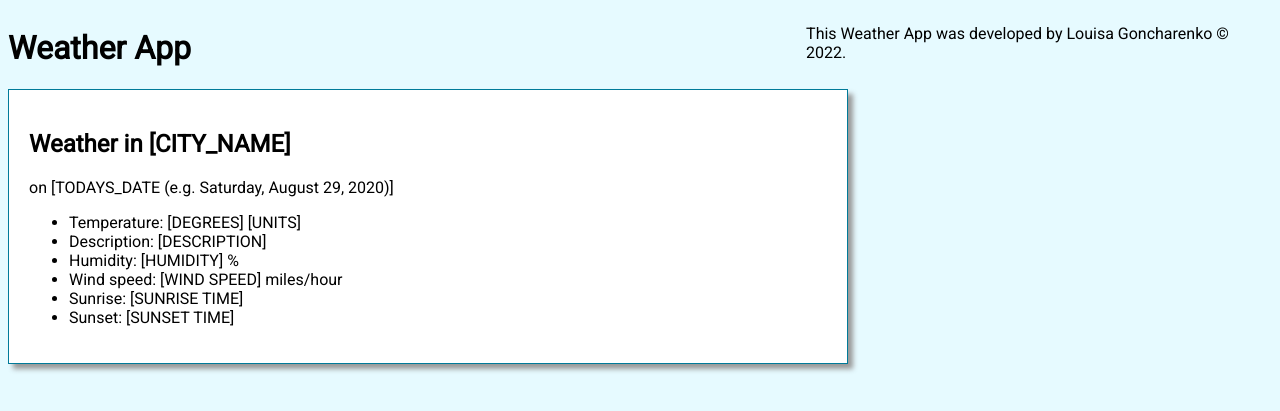
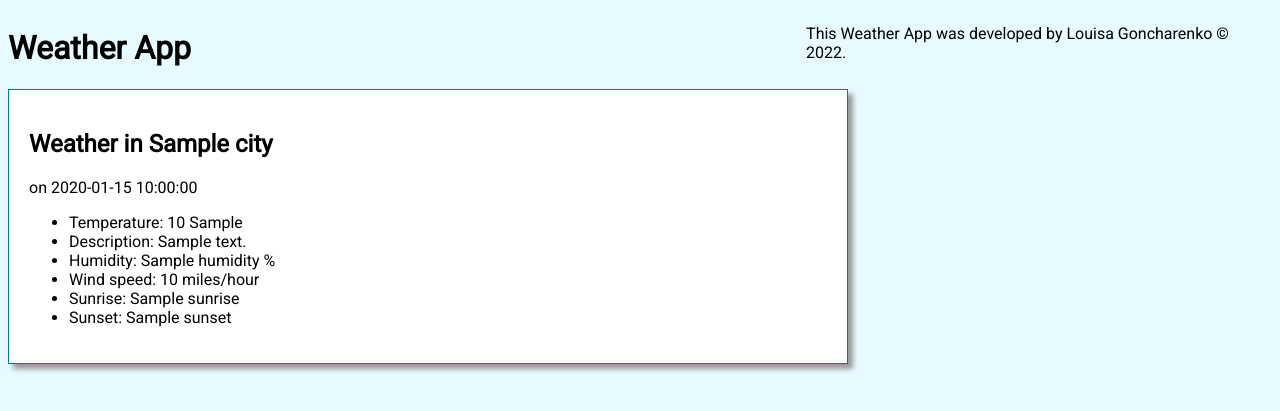
Before and after one commit to lougoncharenko/flask-weather-app, a Flask app: template templates/weatherresults.html in a window 1280 px wide. Shown: the top 411 px of the page. Run offline with Flask 2, Linux system fonts and the light colour scheme; the template is opened without the code that fills it: most values are stand-ins (such as "Sample title", 1, 10 or a date in 2020).

Commit message:
part1 functioning

```diff
--- a/main.py
+++ b/main.py
@@ -1,6 +1,6 @@
 import os
 import requests
-
+import json
 from datetime import datetime, timedelta
 from dotenv import load_dotenv
 from flask import Flask, render_template, request, send_file
@@ -35,23 +35,26 @@ def weather_results():
 
     response = requests.get(f"https://api.openweathermap.org/data/2.5/weather?q={city}&units={unit}&appid={api_key}")
     data = response.json()
-    # print(results)
+
+    date_obj = datetime.now()
+    todays_date = date_obj.strftime('%m / %d / %Y')
+
 
     context = {
-    'date': datetime.now(),
-    'city': data.name,
-    'description': data.weather[0].description,
-    'temp': data.main.temp,
-    'humidity': data.main.humidity,
-    'wind_speed': data.wind.speed,
-    'sunrise': data.sys.sunrise,
-    'sunset': data.sys.sunset,
-    'units_letter': get_letter_for_units(units)
+    'date': todays_date,
+    'city': data,
+    'description': data,
+    'temp': data,
+    'humidity': data,
+    'wind_speed': data,
+    'sunrise': data,
+    'sunset': data,
+    'units_letter': get_letter_for_units(unit)
     }
 
-    return render_template('results.html', **context)
+    return render_template('weatherresults.html', **context)
 
 
 if __name__ == '__main__':
     app.config['ENV'] = 'development'
-    app.run(debug=True)
+    app.run(debug=True, port=3000)
--- a/templates/weatherresults.html
+++ b/templates/weatherresults.html
@@ -3,24 +3,16 @@
 
 {% block content %}
 <section>
-    {#
-        TODO: Replace the hard-coded city and date below with data from the
-        server
-    #}
-    <h1>Weather in [CITY_NAME]</h1>
-    <p>on [TODAYS_DATE (e.g. Saturday, August 29, 2020)]</p>
+    <h1>Weather in {{city.name}}</h1>
+    <p>on {{date}}</p>
 
-    {#
-        TODO: Add the temperature, description, humidity, wind speed, sunrise,
-        & sunset below to replace the [ ].
-    #}
     <ul>
-        <li>Temperature: [DEGREES] [UNITS] </li>
-        <li>Description: [DESCRIPTION] </li>
-        <li>Humidity: [HUMIDITY] % </li>
-        <li>Wind speed: [WIND SPEED] miles/hour </li>
-        <li>Sunrise: [SUNRISE TIME] </li>
-        <li>Sunset: [SUNSET TIME] </li>
+        <li>Temperature: {{temp.main.temp}} {{units_letter}} </li>
+        <li>Description: {{description.weather[0].description}} </li>
+        <li>Humidity: {{humidity.main.humidity}} % </li>
+        <li>Wind speed: {{wind_speed.wind.speed}} miles/hour </li>
+        <li>Sunrise: {{sunrise.sys.sunrise}} </li>
+        <li>Sunset: {{sunset.sys.sunset}} </li>
     </ul>
 </section>
 {% endblock %}
```
